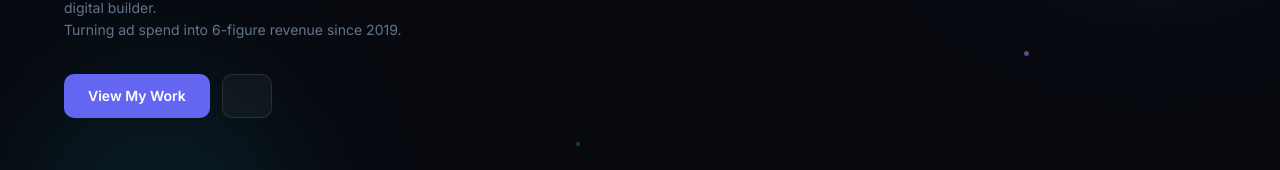
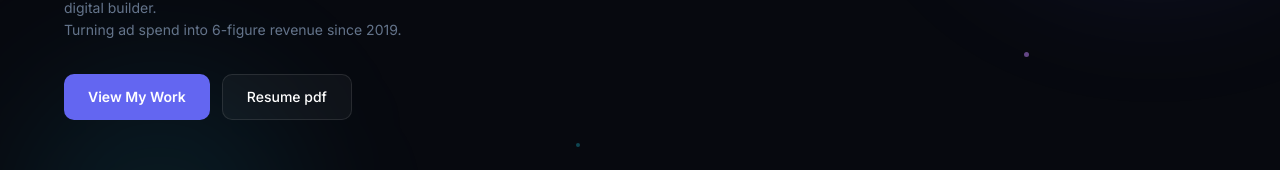
Before and after one commit to hammadalikhan6455-dev/portfolio, a React (Vite) app in the folder client/: page / in a window 1280 px wide. Shown: the part 325-495 px from the top of the page. Built offline with nearby package versions, Linux system fonts and the light colour scheme; no server answers.

Commit message:
Update Hero.jsx

```diff
--- a/client/src/components/sections/Hero.jsx
+++ b/client/src/components/sections/Hero.jsx
@@ -119,7 +119,7 @@ export default function Hero() {
               className="px-6 py-3 rounded-[10px] text-white text-sm font-medium transition-all duration-200 hover:bg-white/[0.08]"
               style={{ background: 'rgba(255,255,255,.04)', border: '1px solid rgba(255,255,255,.1)' }}
             >
-
+              Resume pdf
             </a>
           </motion.div>
         </motion.div>
```
